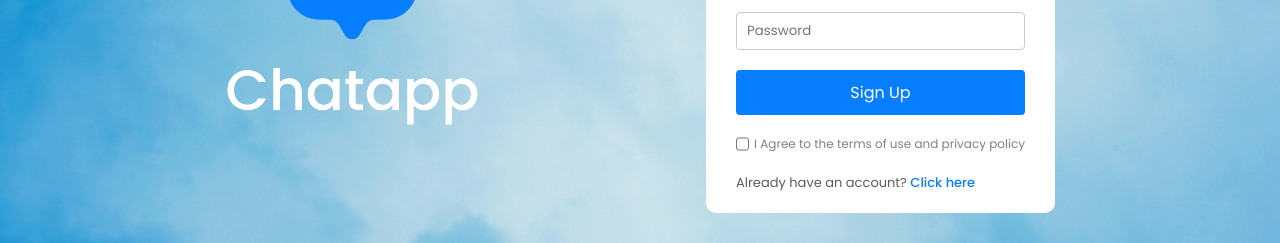
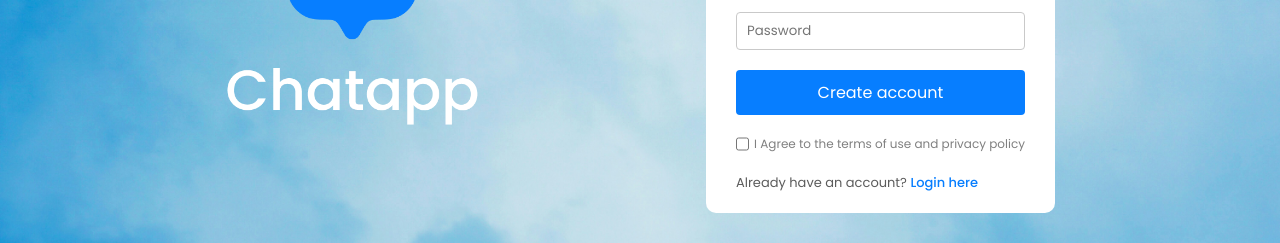
Before and after one commit to WissemJderi/chat-app, a React (Vite) app: page / in a window 1280 px wide. Shown: the part 383-626 px from the top of the page. Built offline with nearby package versions, Linux system fonts and the light colour scheme.

Commit message:
feat: Implement dynamic state management for login/signup form

```diff
--- a/src/pages/Login/Login.jsx
+++ b/src/pages/Login/Login.jsx
@@ -1,19 +1,22 @@
-import React from "react";
+import React, { useState } from "react";
 import "./Login.css";
 import assets from "../../assets/assets";
 const Login = () => {
-
+  const [currentState, setCurrentState] = useState("Sign Up");
+  console.log(currentState);
   return (
     <div className="login">
       <img src={assets.logo_big} alt="" className="logo" />
       <form className="login-form">
-        <h2>Sign Up</h2>
+        <h2>{currentState}</h2>
+        {currentState === "Sign Up" ? (
           <input
             type="text"
             placeholder="username"
             className="form-input"
             required
           />
+        ) : null}
         <input
           type="email"
           placeholder="Email Adrdress"
@@ -26,15 +29,37 @@ const Login = () => {
           className="form-input"
           required
         />
-        <button type="submit">Sign Up</button>
+        <button type="submit">
+          {currentState === "Sign Up" ? "Create account" : "Login now"}
+        </button>
         <div className="login-term">
           <input type="checkbox" />
           <p>I Agree to the terms of use and privacy policy</p>
         </div>
         <div className="login-forgot">
+          {currentState === "Sign Up" ? (
             <p className="login-toggle">
-            Already have an account? <span>Click here</span>{" "}
+              Already have an account?{" "}
+              <span
+                onClick={() => {
+                  setCurrentState("Login");
+                }}
+              >
+                Login here
+              </span>{" "}
             </p>
+          ) : (
+            <p className="login-toggle">
+              Create an account{" "}
+              <span
+                onClick={() => {
+                  setCurrentState("Sign Up");
+                }}
+              >
+                Click here
+              </span>{" "}
+            </p>
+          )}
         </div>
       </form>
     </div>
```
Lines whose indentation alone changed are shown as unchanged.
